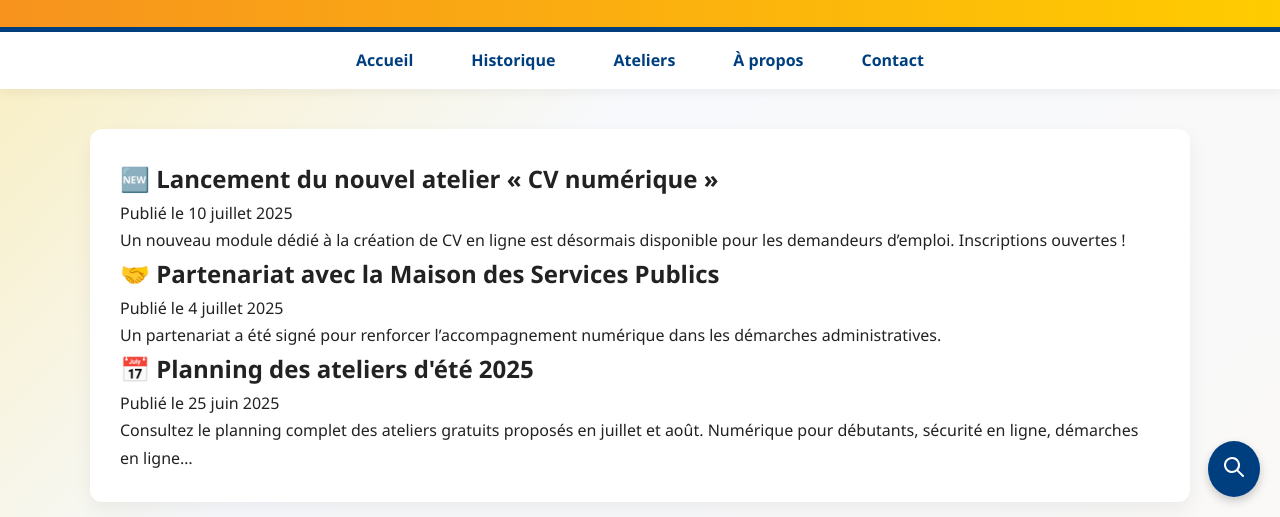
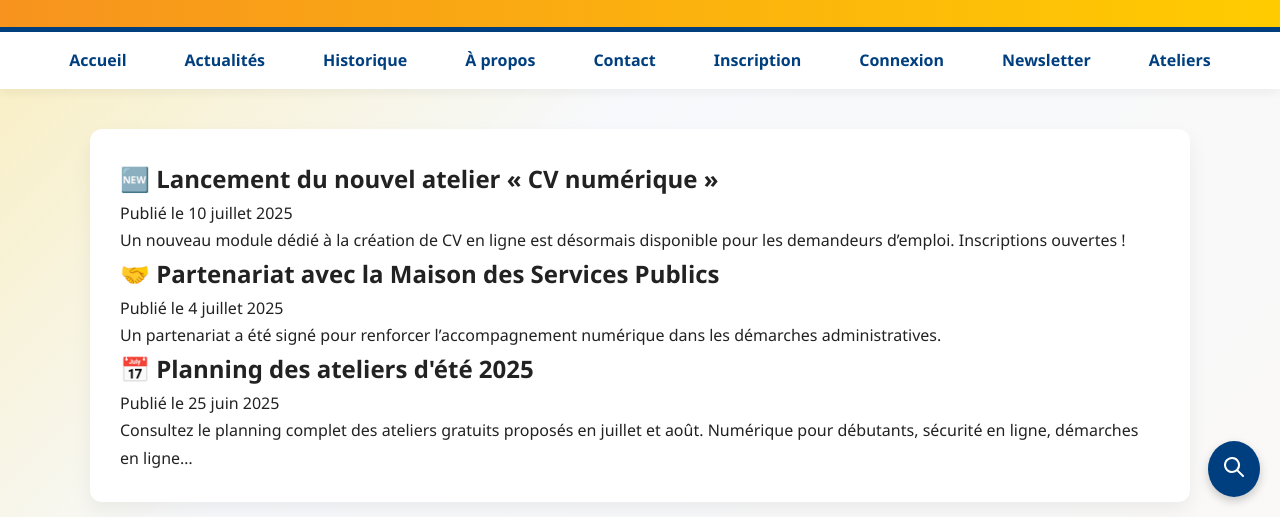
Before and after one commit to ahmedktr/site_assoc_real, a website: page public/actualites.html in a window 1280 px wide. Shown: the part 283-800 px from the top of the page. Drawn offline with Linux system fonts and the light colour scheme.

Commit message:
correction actualité

```diff
--- a/public/actualites.html
+++ b/public/actualites.html
@@ -15,12 +15,16 @@
   </header>
 
   <nav>
-    <ul>
+ <ul>
       <li><a href="index.html">Accueil</a></li>
+      <li><a href="actualites.html">Actualités</a></li>
       <li><a href="historique.html">Historique</a></li>
+      <li><a href="A_propos.html">À propos</a></li>
+      <li><a href="contact.html">Contact</a></li>
+      <li><a href="inscription.html">Inscription</a></li>
+      <li><a href="connexion.html">Connexion</a></li>
+      <li><a href="newsletter.html">Newsletter</a></li>
       <li><a href="ateliers.html">Ateliers</a></li>
-      <li><a href="a-propos.html">À propos</a></li>
-      <li><a href="contact.html">Contact</a></li>
     </ul>
   </nav>
 
```
